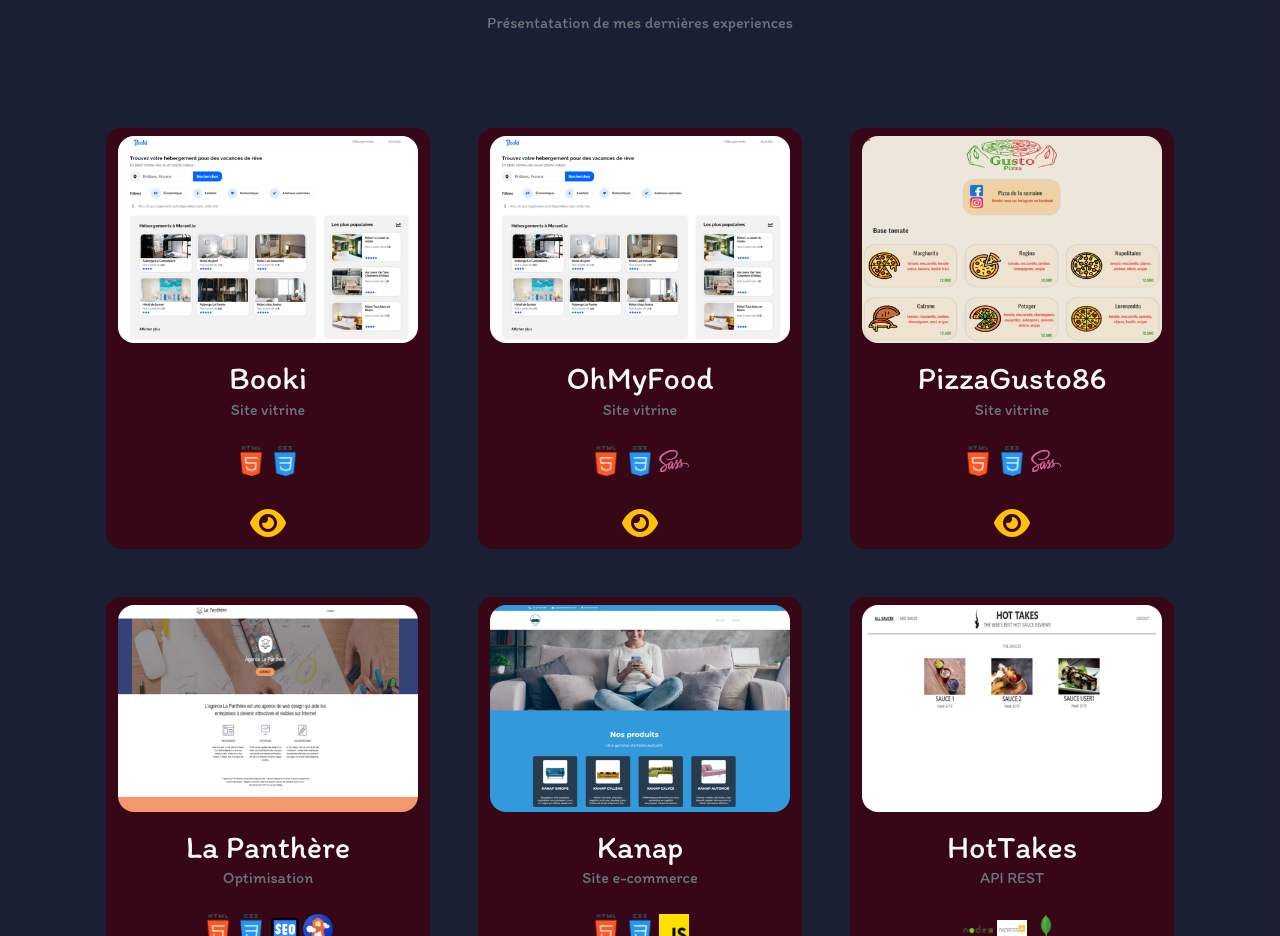
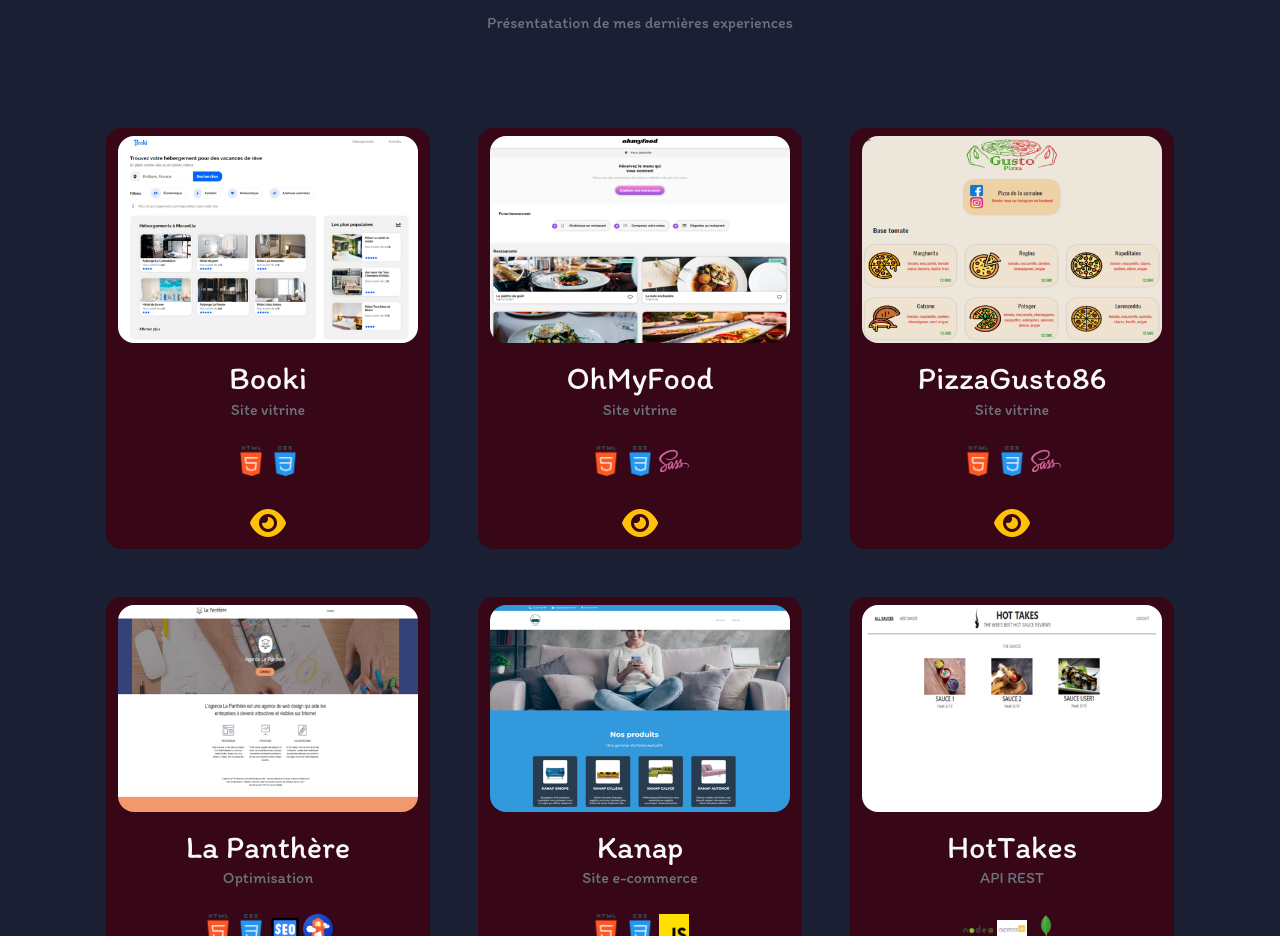
Before and after one commit to FlorianGasparine/portfolio, a website: page index.html in a window 1280 px wide. Shown: the part 2320-3256 px from the top of the page. Drawn offline with nearby package versions, Linux system fonts and the light colour scheme.

Commit message:
ohMyFoodimg

```diff
--- a/index.html
+++ b/index.html
@@ -480,8 +480,8 @@
                 class="col-auto col-sm-auto col-md-3 col-xl-auto mb-5 mx-auto projet__card"
               >
                 <img
-                  src="./styles/assets/booki.PNG"
-                  alt="Logo Booki"
+                  src="./styles/assets/OhMyFood.png"
+                  alt="Illustration du site ohMyFood"
                   class="d-block mx-auto mt-2 w-100 rounded-4 projet__picture__presentation--recize"
                 />
                 <h2 class="text-light mt-3 mb-0 text-center">OhMyFood</h2>
```
